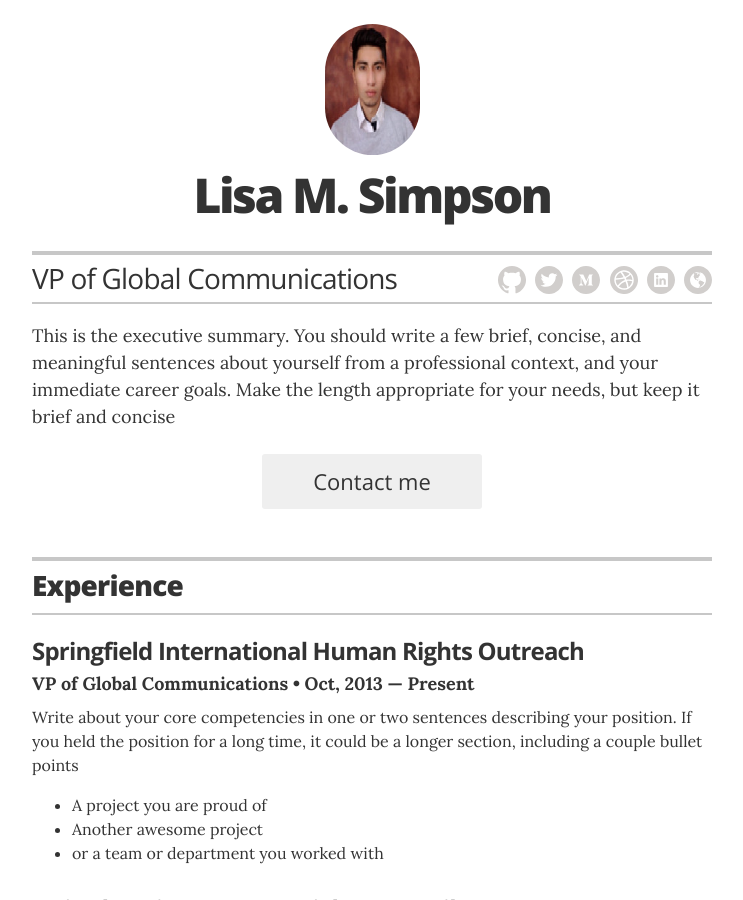
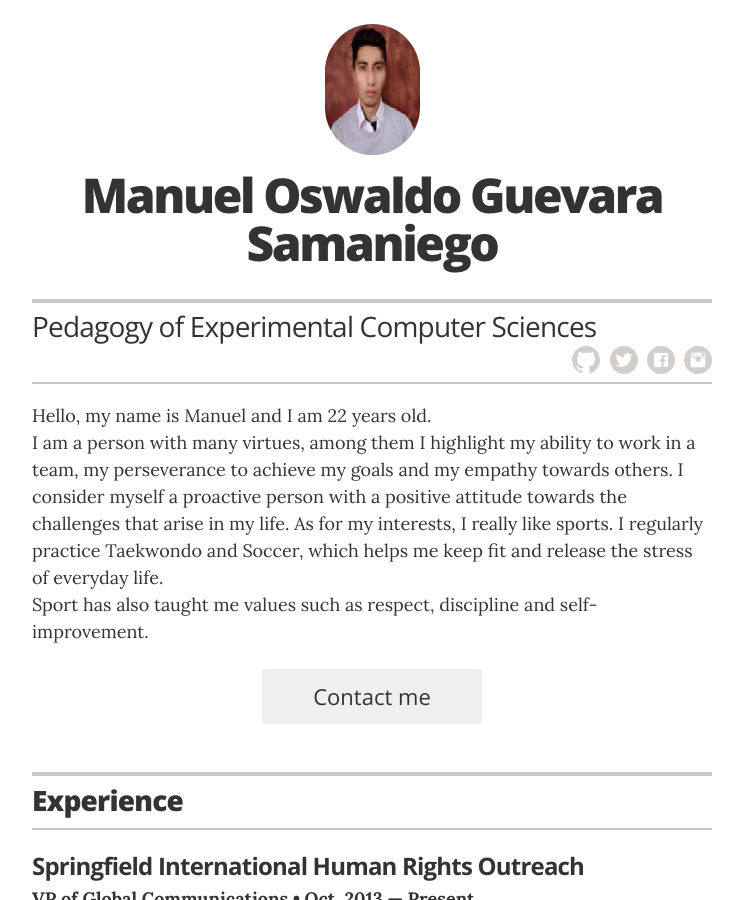
Before and after one commit to oswa33/oswa33.github.io, a Jekyll site: the page built from index.html, in a window 1280 px wide and 900 px high. Shown: the whole window, without its empty margins (268-1011 px from the left). Built offline with Jekyll 4.4.1, drawn with Linux system fonts in a browser that asks for light colours.

Commit message:
cambio de datos

```diff
--- a/_config.yml
+++ b/_config.yml
@@ -10,20 +10,26 @@ sass:
 
 # Resume settings
 resume_avatar:                  "true"
-resume_name:                    "Lisa M. Simpson"
-resume_title:                   "VP of Global Communications"
+resume_name:                    "Manuel Oswaldo Guevara Samaniego"
+resume_title:                   "Pedagogy of Experimental Computer Sciences"
 
 # used for the contact button in _layouts/resume.html
 resume_contact_email:           "lisasimpson@youremailaddress.com"
 
 # the next two items are used for schema itemprops in _layouts/resume.html
-resume_contact_telephone:       "555-7334"
-resume_contact_address:         "742 Evergreen Terrace, Springfield"
+resume_contact_telephone:       "+593 98 990 6448"
+resume_contact_address:         "August 10 and Cuba"
 
 resume_header_contact_info:     "742 Evergreen Terrace, Springfield • 555-7334 • lisasimpson@youremailaddress.com"
 display_header_contact_info:    "false"
 
-resume_header_intro: "<p>This is the executive summary. You should write a few brief, concise, and meaningful sentences about yourself from a professional context, and your immediate career goals. Make the length appropriate for your needs, but keep it brief and concise</p>"
+resume_header_intro: "<p>
+Hello, my name is Manuel and I am 22 years old. <br>
+I am a person with many virtues, among them I highlight my ability to work in a team, my perseverance to achieve my goals and my empathy towards others.
+I consider myself a proactive person with a positive attitude towards the challenges that arise in my life.
+As for my interests, I really like sports. I regularly practice Taekwondo and Soccer, which helps me keep fit and release the stress of everyday life.<br>
+Sport has also taught me values such as respect, discipline and self-improvement.
+</p>"
 
 # use "yes" to display the email contact button,
 # "no" to display an "I'm not looking for work" message,
@@ -45,14 +51,14 @@ resume_section_associations:    true
 # Resume social links
 # uncomment the options you wish to display, and add your own URL
 resume_social_links:
-  resume_github_url:            "https://github.com/jglovier/resume-template"
-  resume_twitter_url:           "http://twitter.com/jglovier"
-  resume_dribbble_url:          "https://dribbble.com/jag"
-  # resume_facebook_url:          "insert Facebook URL here"
-  resume_linkedin_url:          "https://www.linkedin.com/in/joelglovier"
-  # resume_instagram_url:         "insert your Instagram URL here"
-  resume_website_url:           "http://joelglovier.com"
-  resume_medium_url:            "https://medium.com/@jglovier"
+  resume_github_url:            "hhttps://github.com/oswa33"
+  resume_twitter_url:           "https://twitter.com/ManuelG79753478?t=Co8zFwiSOLekPTxSBaWWxQ&s=09"
+#  resume_dribbble_url:          "https://dribbble.com/jag"
+  resume_facebook_url:          "https://www.facebook.com/oswaldo.guevara.54738?mibextid=ZbWKwL"
+#  resume_linkedin_url:          "https://www.linkedin.com/in/joelglovier"
+  resume_instagram_url:         "https://www.instagram.com/manuel_oswaldo00/"
+#  resume_website_url:           "http://joelglovier.com"
+#  resume_medium_url:            "https://medium.com/@jglovier"
 resume_print_social_links:      true
 
 # Design settings
```
